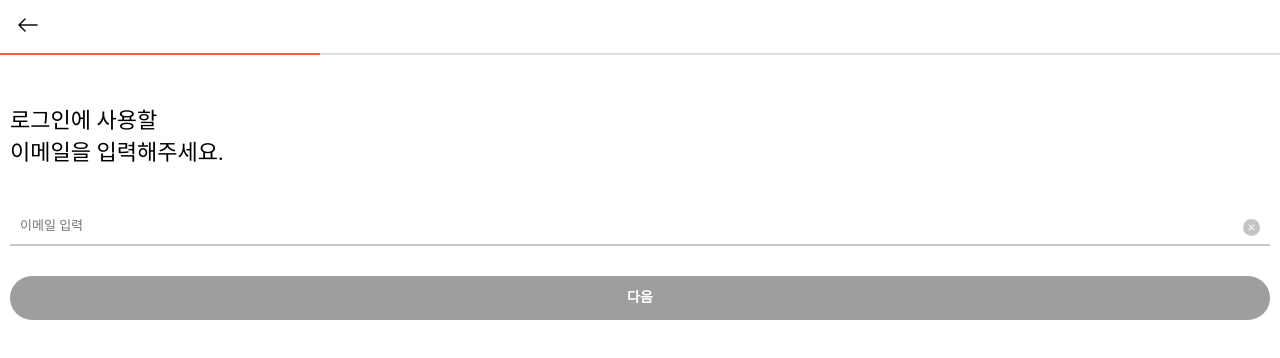
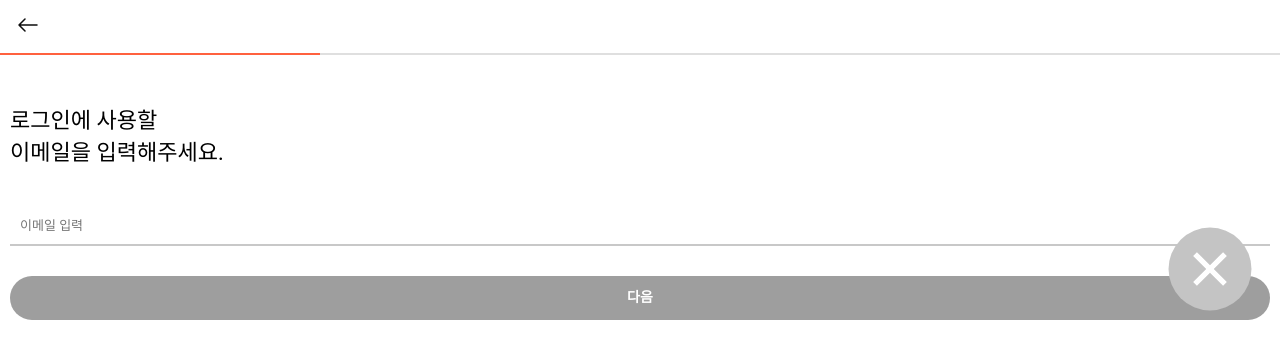
Before and after one commit to team-myungsang/myungsang_frontend, a React (Create React App) app: page /signup in a window 1280 px wide. Shown: the top 358 px of the page. Built offline with nearby package versions, Linux system fonts and the light colour scheme; a web font is replaced by a local one.

Commit message:
feat: Update icon

```diff
--- a/src/components/signUpForm/SignUpForm.tsx
+++ b/src/components/signUpForm/SignUpForm.tsx
@@ -8,7 +8,7 @@ import {
 } from 'react';
 import { useNavigate } from 'react-router-dom';
 import { signUpSubmit } from '@apis/auth';
-import { ReactComponent as Reset } from '@assets/reset.svg';
+import { ReactComponent as CloseCircleFiiled } from '@assets/close_circle_filled.svg';
 import { ReactComponent as Check } from '@assets/check.svg';
 import { ReactComponent as Success } from '@assets/success.svg';
 import { SSignUpForm, SSignUpPasswordCheck } from './SignUpForm.style';
@@ -109,7 +109,7 @@ function SignUpForm({ step, setStep }: SignUpFormProps) {
               value={email}
               className={isEmail ? 'active' : ''}
             />
-            <Reset
+            <CloseCircleFiiled
               className="resetBtn"
               onClick={() => {
                 setForm({
@@ -143,7 +143,7 @@ function SignUpForm({ step, setStep }: SignUpFormProps) {
               value={password}
               className={english && number ? 'active' : ''}
             />
-            <Reset
+            <CloseCircleFiiled
               className="resetBtn"
               onClick={() => {
                 setForm({
@@ -172,7 +172,7 @@ function SignUpForm({ step, setStep }: SignUpFormProps) {
               value={confirmPassword}
               className={isConfirmPassword ? 'active' : ''}
             />
-            <Reset
+            <CloseCircleFiiled
               className="resetBtn"
               onClick={() => {
                 setForm({
@@ -214,7 +214,7 @@ function SignUpForm({ step, setStep }: SignUpFormProps) {
               value={nickname}
               className={isNickname ? 'active' : ''}
             />
-            <Reset
+            <CloseCircleFiiled
               className="resetBtn"
               onClick={() => {
                 setForm({
```
